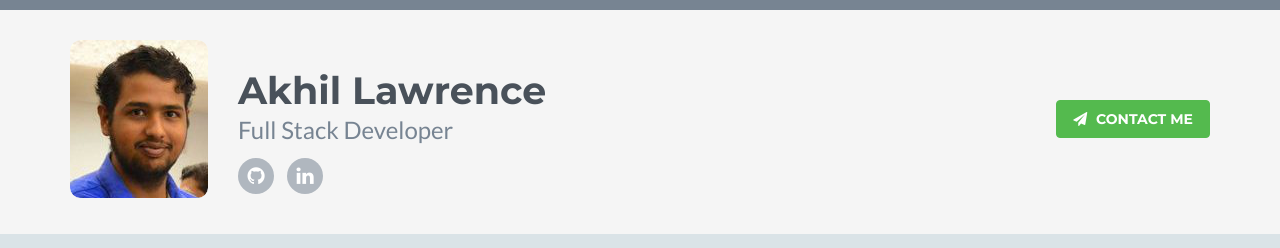
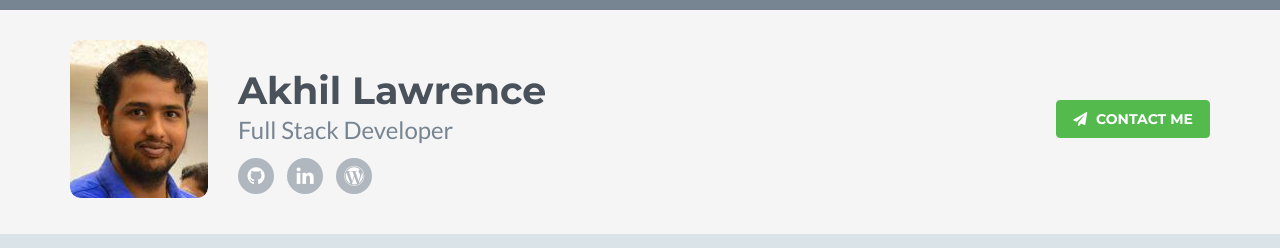
Before and after one commit to akhilputhiry/akhilputhiry.github.io, a plain HTML site: page index.html in a window 1280 px wide. Shown: the top 248 px of the page. Drawn offline with Linux system fonts and the light colour scheme.

Commit message:
Update index.html

```diff
--- a/index.html
+++ b/index.html
@@ -40,6 +40,7 @@
               <ul class="social list-inline">
                 <li><a href="https://github.com/akhilputhiry/"><i class="fa fa-github"></i></a></li>
                 <li><a href="https://in.linkedin.com/in/akhilputhiry/"><i class="fa fa-linkedin"></i></a></li>
+                 <li><a href="http://blog.akhilputhiry.in"><i class="fa fa-wordpress"></i></a></li>
               </ul>
             </div>
             <!--//profile-->
```
